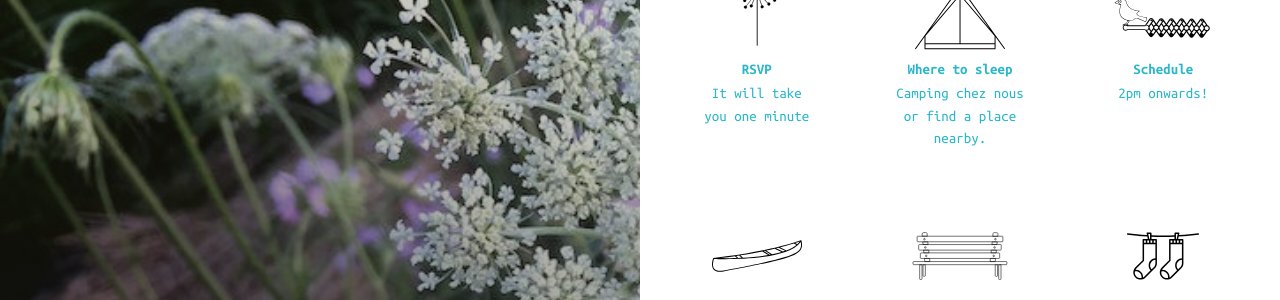
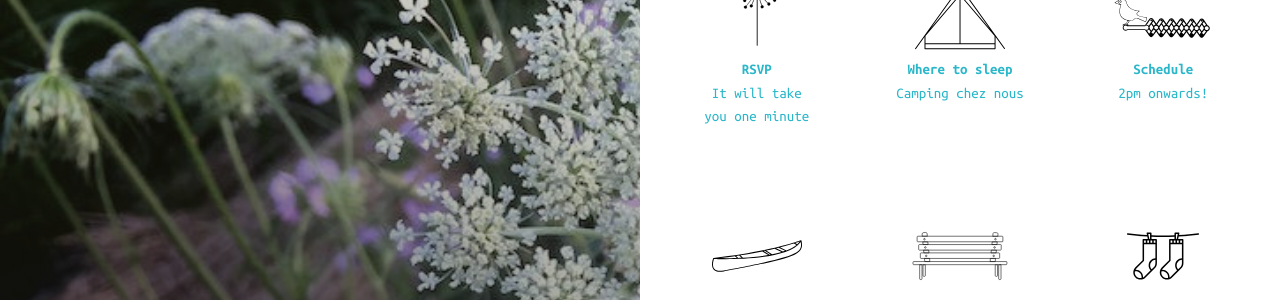
Before and after one commit to kevwalsh/carota, a Jekyll site: the page built from index.html, in a window 1280 px wide. Shown: the part 273-573 px from the top of the page. Built offline with Jekyll 4.4.1, drawn with Linux system fonts in a browser that asks for light colours.

Commit message:
Update 2016-01-05-where-to-sleep.md

```diff
--- a/_posts/2016-01-05-where-to-sleep.md
+++ b/_posts/2016-01-05-where-to-sleep.md
@@ -2,7 +2,7 @@
 layout: page
 title: Where to sleep
 permalink: where-to-sleep
-excerpt: "Camping chez nous<br /> or find a place nearby."
+excerpt: "Camping chez nous"
 #image:
 #  feature: sample-image-1.jpg
 image:
@@ -15,17 +15,17 @@
 
 You can set up anytime Saturday morning, but please only show up from 1:30 cause we have a lot to do!
 
-** Do not leave food in your tents...There's a lot of wildlife around.
+**Do not leave food in your tents...There's a lot of wildlife around.
 
-** There will be an outdoor fridge accessible from Sunday only
+**There will be an outdoor fridge accessible from Sunday only
 
-** If you need electricity, there are some outdoor plug on the house's wall by the pool
+**If you need electricity, there are some outdoor plug on the house's wall by the pool
 
-** There will be some porta-potties, outdoor shower & cooking.
+**There will be some porta-potties, outdoor shower & cooking.
 
-** Yup you won’t have access to the house cause there will be too many of you!
+**Yup you won’t have access to the house cause there will be too many of you!
 
-** Don't forget your headlamps!
+**Don't forget your headlamps!
 
 
 Check out the list of [stuff to bring](/what-to-bring) if you're camping.
```
